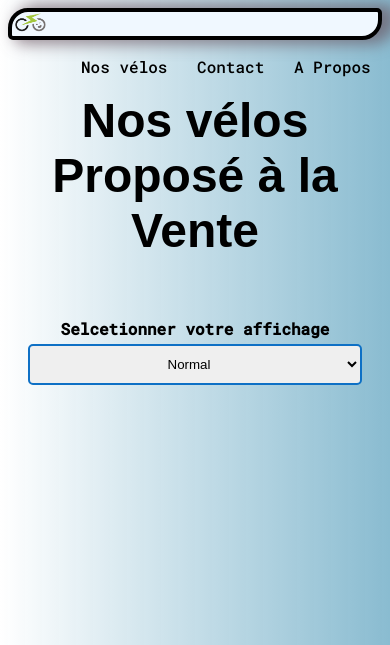
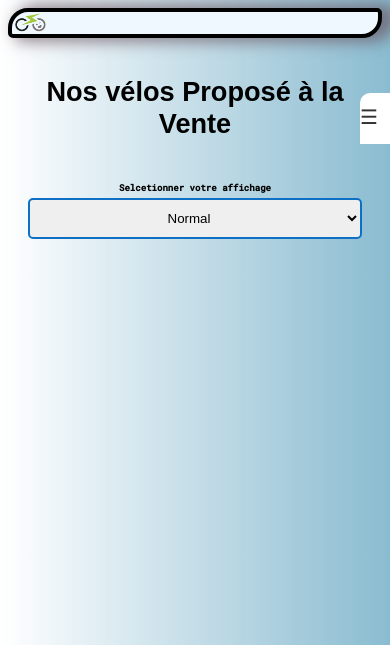
Before and after one commit to Hugo-Galley/Smartbike, a PHP site: page /fichier_php/marketplace.php in a window 390 px wide. Shown: the top 645 px of the page. Run offline with PHP 8.4, Linux system fonts and the light colour scheme; data that the repository does not hold is empty; some web fonts are replaced.

Commit message:
RESPONSIVE

```diff
--- a/fichier_php/header.php
+++ b/fichier_php/header.php
@@ -1,6 +1,7 @@
 <link rel="stylesheet" href="style.css">
 <a href="index.php"><img src="../items/logo.png" alt="logo site" id="logo"></a>
         <nav>
+            <div id="icons"></div>
             <ul>
                 <li><a href="marketplace.php">Nos vélos</a></li>
                 <li><a href="contact.php">Contact</a></li>
--- a/scripts_annexe/style.css
+++ b/scripts_annexe/style.css
@@ -1,6 +1,10 @@
+
 body{
     font-family: 'Roboto Mono', monospace;
-    background: linear-gradient(90deg, rgba(255,255,255,1) 0%, rgba(126,181,204,0.9094012605042017) 100%);}
+    background: linear-gradient(90deg, rgba(255,255,255,1) 0%, rgba(126,181,204,0.9094012605042017) 100%);
+    font-size: calc(0.2rem + 1.5vw);
+}
+
 #logo{
     width: 10%;
     height: 10%;
@@ -10,6 +14,7 @@ nav {
     display: flex;
     margin-right: 2%;
     margin-top: 1%;
+    font-size: calc(0.2rem + 1.5vw);
 }
 
 nav li {
@@ -187,13 +192,24 @@ box-shadow: 10px 0px 15px 4px rgba(104,82,94,0.68);
     text-align: center;
     margin-top: 5%;
 }
+.conteneur-velos {
+    display: flex;
+    justify-content: space-around;
+    flex-wrap: wrap;
+    max-width: 100%;
+}
+
+.appercu-velo {
+    margin: 20px;
+}
+
 .appercu-velo img {
-    display: inline-flex;
     width: 300px;
     height: 300px;
     border-top-left-radius: 20px;
     border-top-right-radius: 20px;
 }
+
 .appercu-velo span {
     margin-left: 9%;
     margin-bottom: 5%;
@@ -268,3 +284,69 @@ box-shadow: 10px 0px 15px 4px rgba(104,82,94,0.68);
     border-radius: 5px;
     text-align: center;
 }
+#icons {
+    cursor: pointer;
+    display: none;
+  }
+  @media only screen and (max-width: 768px) {
+
+    #icons:before {
+        content: "\2618";
+    }
+
+    nav ul {
+        border-top-left-radius: 10px;
+        display: flex;
+        position: fixed;
+        right: -100%;
+        top: 10%;
+        flex-direction: column;
+        background: white;
+        width: 100%;
+        text-align: center;
+        transition: 0.25s ease-in-out;
+        padding-left: 30px;
+    }
+
+    nav ul::before {
+        content: "\2630";
+        display: block;
+        position: absolute;
+        left: 0;
+        top: 10px;
+        font-size: 20px;
+        color: #333;
+    }
+
+    nav li {
+        padding: 3px 0;
+    }
+
+    nav li:hover {
+        background: rgb(157, 217, 240);
+    }
+
+    nav ul:hover {
+        right: 0;
+        width: 20%;
+    }
+
+        /* Vos autres styles pour les écrans plus petits */
+
+        .appercu-velo img {
+            width: 150px;
+            height: 150px;
+            border-top-left-radius: 20px;
+            border-top-right-radius: 20px;
+        }
+
+        .appercu-velo span {
+            width: calc(50% - 20px); /* Ajuster la largeur */
+            height: auto;
+            margin: 30px; /* Ajouter une marge pour l'espacement */
+        }
+
+        .appercu-velo span {
+            margin: 10px; /* Vous pouvez également réajuster la marge ici si nécessaire */
+        }
+    }
```
